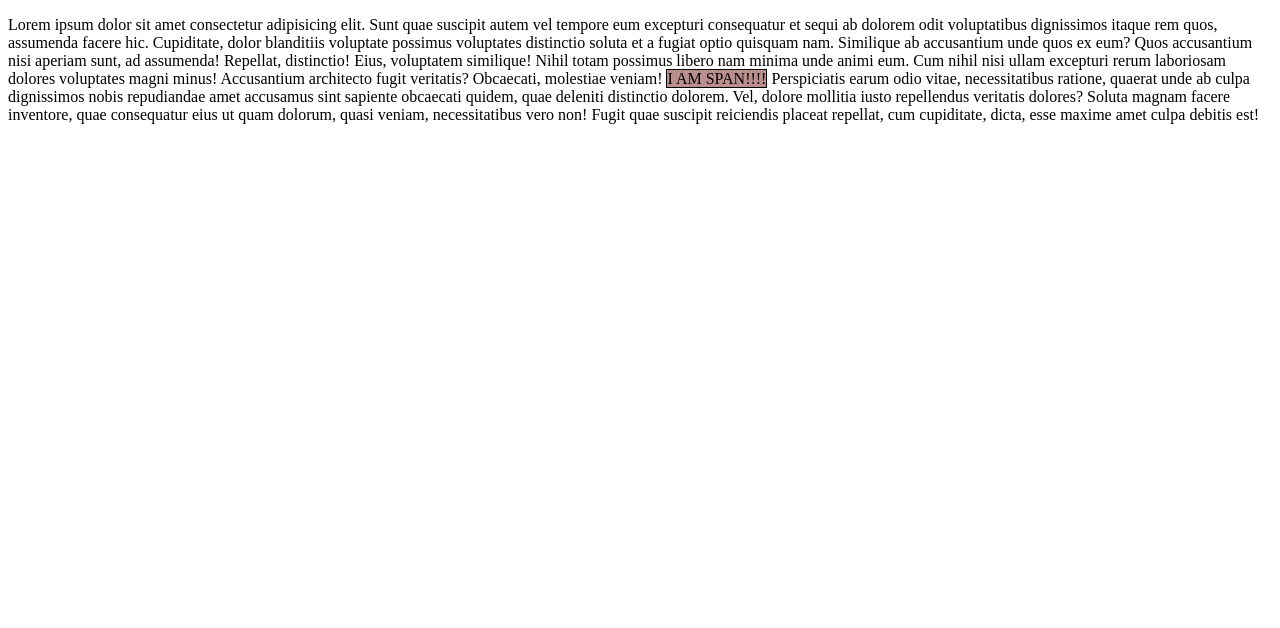
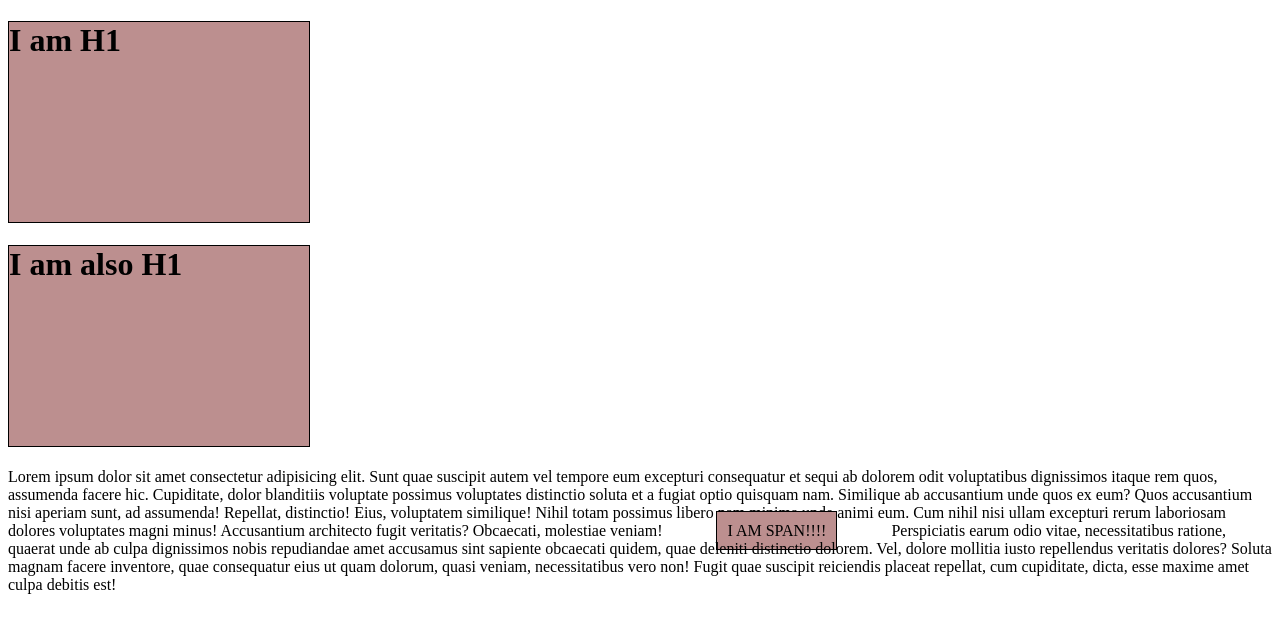
Before and after one commit to Zenbey01/html-css, a plain HTML site: page display/display.html in a window 1280 px wide. Drawn offline with Linux system fonts and the light colour scheme.

Commit message:
Update 29/3/24

```diff
--- a/display/display.css
+++ b/display/display.css
@@ -14,4 +14,13 @@ span {
     background-color: rosybrown;
     border: 1px solid black;
     width: 500px;
+    padding: 10px;
+    margin: 50px;
 }
+
+h1 {
+    background-color: rosybrown;
+    border: 1px solid black;
+    width: 300px;
+    height: 200px;
+}
--- a/display/display.html
+++ b/display/display.html
@@ -9,6 +9,8 @@
 </head>
 
 <body>
+    <h1>I am H1</h1>
+    <h1>I am also H1</h1>
     <p>Lorem ipsum dolor sit amet consectetur adipisicing elit. Sunt quae suscipit autem vel tempore eum excepturi
         consequatur et sequi ab dolorem odit voluptatibus dignissimos itaque rem quos, assumenda facere hic.
         Cupiditate, dolor blanditiis voluptate possimus voluptates distinctio soluta et a fugiat optio quisquam nam.
```
